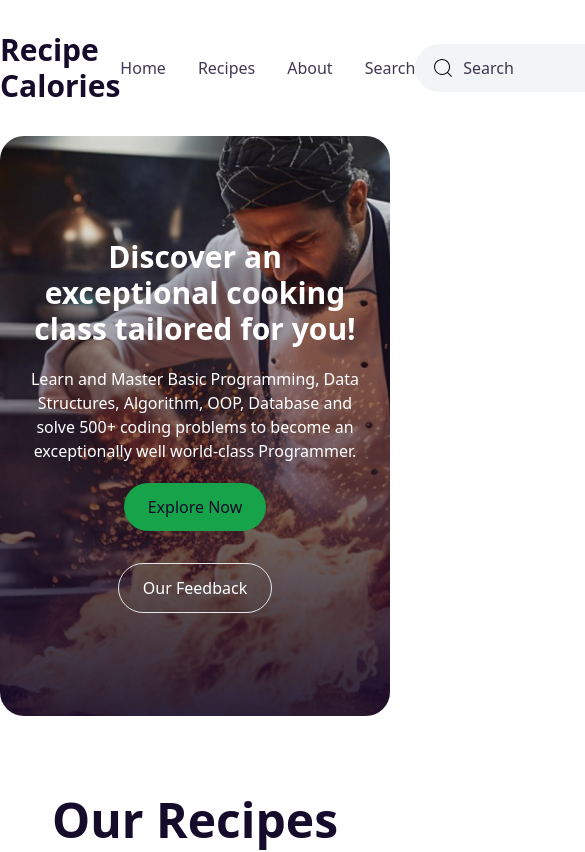
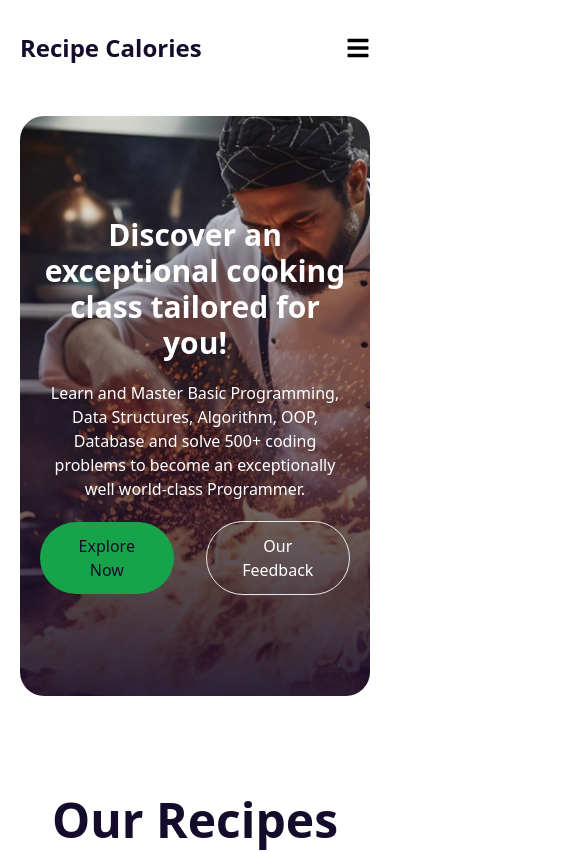
Before and after one commit to jakareya76/chefs-table, a React (Vite) app: page / in a window 390 px wide. Shown: the top 852 px of the page, 585 px wide, since content can reach past the window. Built offline with nearby package versions, Linux system fonts and the light colour scheme.

Commit message:
make navbar mobile responsive

```diff
--- a/src/components/Banner.jsx
+++ b/src/components/Banner.jsx
@@ -1,6 +1,6 @@
 const Banner = () => {
   return (
-    <div className="container flex items-center justify-center mx-auto">
+    <div className="container flex items-center justify-center p-5 mx-auto">
       <div
         className="flex items-center justify-center bg-center bg-cover w-full h-[580px] p-50 rounded-3xl"
         style={{ backgroundImage: `url('/banner.png')` }}
@@ -14,7 +14,7 @@ const Banner = () => {
             Database and solve 500+ coding problems to become an exceptionally
             well world-class Programmer.
           </p>
-          <div className="flex flex-col items-center justify-center gap-8 md:flex-row">
+          <div className="flex items-center justify-center gap-8">
             <button className="px-6 py-3 text-[#150B2B] font-medium bg-green-600 rounded-full">
               Explore Now
             </button>
--- a/src/components/Navbar.jsx
+++ b/src/components/Navbar.jsx
@@ -1,13 +1,18 @@
+import { useState } from "react";
+
 import { CiSearch } from "react-icons/ci";
 import { CgProfile } from "react-icons/cg";
+import { FaBars } from "react-icons/fa";
 
 const Navbar = () => {
   return (
-    <nav className="container flex items-center justify-between py-8 mx-auto">
+    <nav className="container flex items-center justify-between px-5 py-8 mx-auto">
       <div>
-        <h2 className="text-3xl font-bold text-[#150B2B]">Recipe Calories</h2>
+        <h2 className="text-2xl font-bold text-[#150B2B] md:text-3xl">
+          Recipe Calories
+        </h2>
       </div>
-      <div>
+      <div className="hidden md:block">
         <ul className="flex items-center justify-center gap-8">
           <li className="text-[#150b2bd0] font-medium">Home</li>
           <li className="text-[#150b2bd0] font-medium">Recipes</li>
@@ -15,7 +20,7 @@ const Navbar = () => {
           <li className="text-[#150b2bd0] font-medium">Search</li>
         </ul>
       </div>
-      <div className="flex items-center justify-center gap-10">
+      <div className="items-center justify-center hidden gap-10 lg:flex">
         <div className="flex items-center justify-center px-4 py-1 bg-gray-100 rounded-full">
           <CiSearch size={24} />
           <input
@@ -28,6 +33,10 @@ const Navbar = () => {
           <CgProfile size={24} />
         </div>
       </div>
+
+      <div className="flex md:hidden">
+        <FaBars size={24} />
+      </div>
     </nav>
   );
 };
```
